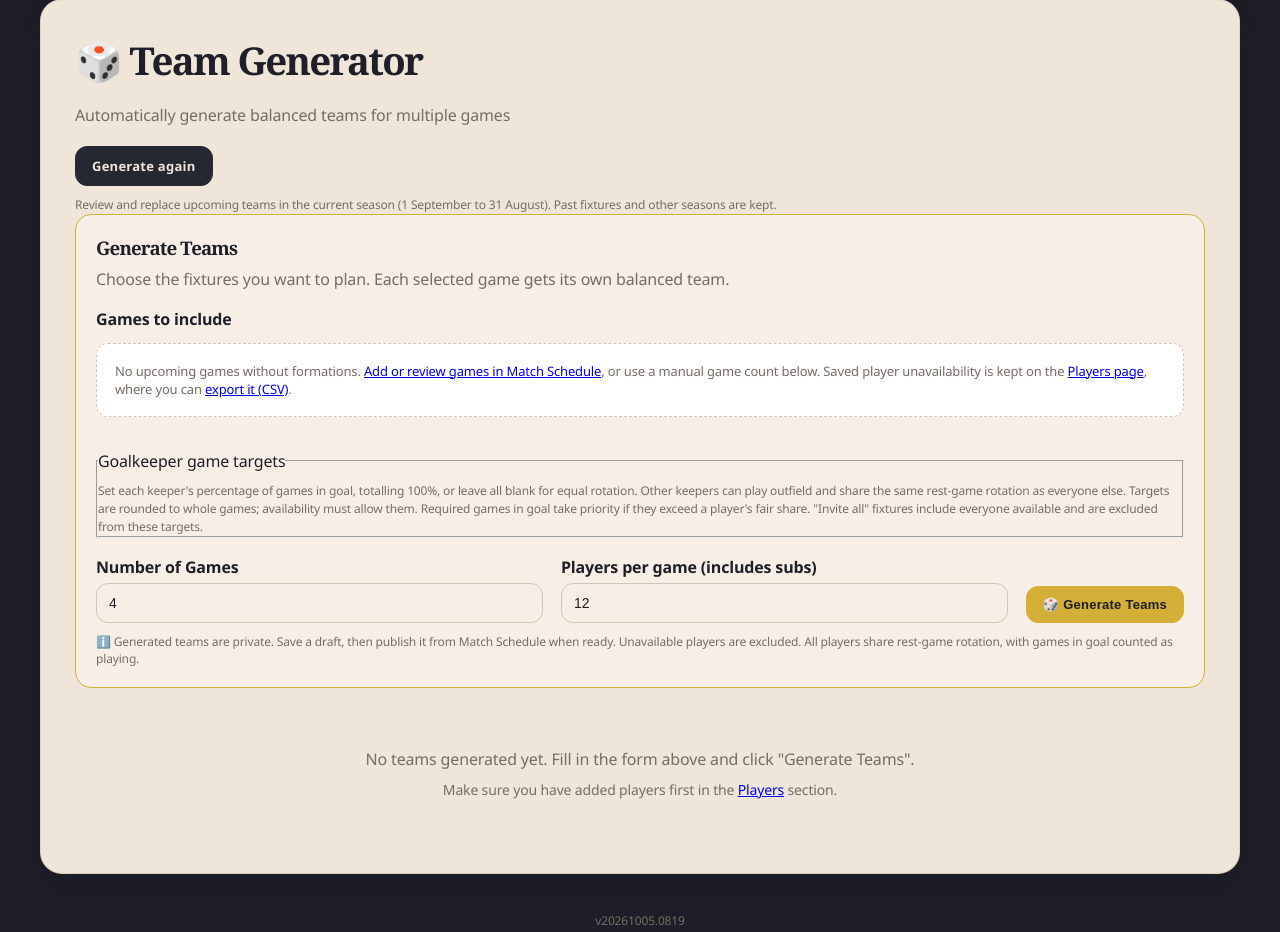
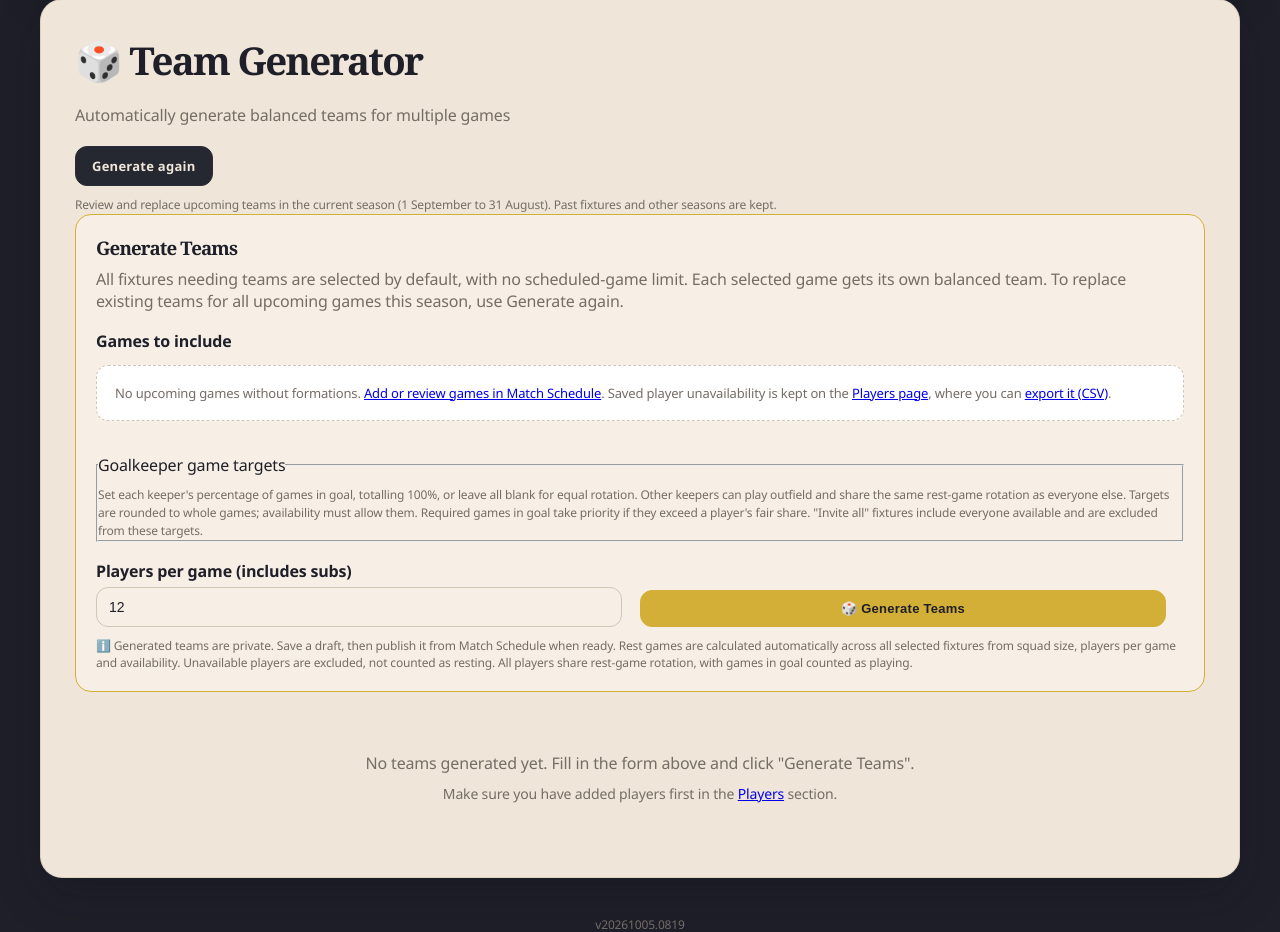
Before and after one commit to counterfitninja/frometowneagles, a Flask app: page /team-generator in a window 1280 px wide. Shown: the part 159-1091 px from the top of the page. Run offline with Flask 3, Linux system fonts and the light colour scheme; the visitor is signed in with stand-in values (Sample User, id 1); data comes from the database, SQL or seed files in the repository; data that the repository does not hold is empty.

Commit message:
Generate teams from all selected fixtures without a manual game count
Co-authored-by: Copilot App <223556219+Copilot@users.noreply.github.com>

```diff
--- a/app.py
+++ b/app.py
@@ -1436,7 +1436,7 @@ def team_generator():
         'team_generator.html',
         players=players,
         matches=matches,
-        selected_match_ids=[match['id'] for match in (matches if regenerate else matches[:20])],
+        selected_match_ids=[match['id'] for match in matches],
         invite_all_match_ids=[],
         unavailable_by_match=load_saved_unavailability(matches),
         team_size=get_setting('generator_team_size', 12),
@@ -1687,10 +1687,9 @@ def generate_teams():
     regenerate = request.path == '/team-generator/regenerate'
 
     try:
-        requested_num_games = int(request.form.get('num_games', 4))
         team_size = int(request.form.get('team_size', 12))
     except (TypeError, ValueError):
-        return render_template('team_generator.html', error='Enter a valid number of games and team size.', version=VERSION)
+        return render_template('team_generator.html', error='Enter a valid team size.', version=VERSION)
 
     submitted_match_ids = request.form.getlist('match_ids')
     requested_invite_all_ids = {str(match_id) for match_id in request.form.getlist('invite_all_for')}
@@ -1734,7 +1733,7 @@ def generate_teams():
             invite_all_match_ids=list(invite_all_match_ids),
             unavailable_by_match=unavailable_by_match,
             team_size=team_size,
-            num_games=requested_num_games,
+            num_games=len(selected_matches),
             regenerate=regenerate,
             goalkeeper_percentages={str(p['id']): request.form.get(f"goalkeeper_percentage_{p['id']}", '')
                                     for p in players if p['position'] == 'GK'},
@@ -1752,16 +1751,14 @@ def generate_teams():
             return render_generator_error('One or more selected games are no longer available. Refresh the page and try again.')
         if not selected_matches:
             return render_generator_error('Select at least one game to generate teams for.')
-        if len(selected_matches) > 20 and not regenerate:
-            return render_generator_error('Select 20 games or fewer at a time.')
         num_games = len(selected_matches)
         if not regenerate:
             save_unavailability(selected_matches, unavailable_by_match, active_player_ids)
     else:
-        num_games = requested_num_games
-
-    if num_games < 1 or (num_games > 20 and not regenerate):
-        return render_generator_error('Choose between 1 and 20 games.')
+        return render_generator_error(
+            'Select at least one game to generate teams for.' if matches else
+            'Add fixtures in Match Schedule before generating teams.'
+        )
     if team_size < 9 or team_size > 15:
         return render_generator_error('Team size must be between 9 and 15 players.')
 
--- a/templates/team_generator.html
+++ b/templates/team_generator.html
@@ -518,7 +518,7 @@
         <p class="selection-help">Review availability and goalkeeper targets for all upcoming fixtures this season. Generating again replaces their saved teams with private drafts, including teams already published. Results, past fixtures and other seasons are kept.</p>
         {% else %}
         <h3 style="color: #1e1f28; margin-bottom: 8px;">Generate Teams</h3>
-        <p style="color: #756d66; margin-bottom: 18px;">Choose the fixtures you want to plan. Each selected game gets its own balanced team.</p>
+        <p style="color: #756d66; margin-bottom: 18px;">All fixtures needing teams are selected by default, with no scheduled-game limit. Each selected game gets its own balanced team. To replace existing teams for all upcoming games this season, use Generate again.</p>
         {% endif %}
         <form method="POST" action="{{ url_for('generate_teams') if not regenerate else '/team-generator/regenerate' }}" class="generate-form" enctype="multipart/form-data"
               {% if regenerate %}onsubmit="return confirm('Replace all upcoming teams in the current season with new private drafts? Past fixtures and other seasons will be kept.');"{% endif %}>
@@ -624,13 +624,12 @@
                 {% else %}
                 <div class="empty-game-picker">
                     {% if regenerate %}No upcoming fixtures in the current season. <a href="/matches">Review games in Match Schedule</a>.
-                    {% else %}No upcoming games without formations. <a href="/matches">Add or review games in Match Schedule</a>, or use a manual game count below.{% endif %}
+                    {% else %}No upcoming games without formations. <a href="/matches">Add or review games in Match Schedule</a>.{% endif %}
                     Saved player unavailability is kept on the <a href="{{ url_for('players') }}#saved-unavailability">Players page</a>, where you can <a href="{{ url_for('export_saved_unavailability') }}">export it (CSV)</a>.
                 </div>
                 {% endif %}
             </div>
 
-            <input type="hidden" id="num_games" name="num_games" value="{{ num_games|default(4) }}">
             <fieldset class="game-selection-group">
                 <legend>Goalkeeper game targets</legend>
                 <p class="selection-help">Set each keeper's percentage of games in goal, totalling 100%, or leave all blank for equal rotation. Other keepers can play outfield and share the same rest-game rotation as everyone else. Targets are rounded to whole games; availability must allow them. Required games in goal take priority if they exceed a player's fair share. "Invite all" fixtures include everyone available and are excluded from these targets.</p>
@@ -645,17 +644,11 @@
                 {% endfor %}
             </fieldset>
             <div class="generator-options">
-                {% if not matches and not regenerate %}
-                <div class="form-group">
-                    <label for="manual_num_games">Number of Games</label>
-                    <input type="number" id="manual_num_games" min="1" max="20" value="{{ num_games|default(4) }}" required>
-                </div>
-                {% endif %}
                 <div class="form-group">
                     <label for="team_size">Players per game (includes subs)</label>
                     <input type="number" id="team_size" name="team_size" min="9" max="15" value="{{ team_size|default(12) }}" required>
                 </div>
-                <button type="submit" id="generateButton" class="btn btn-success" style="flex: 0;" {% if regenerate and not matches %}disabled{% endif %}>{{ 'Generate again' if regenerate else '🎲 Generate Teams' }}</button>
+                <button type="submit" id="generateButton" class="btn btn-success" style="flex: 0;" {% if not matches %}disabled{% endif %}>{{ 'Generate again' if regenerate else '🎲 Generate Teams' }}</button>
                 {% if regenerate %}
                 <a href="{{ url_for('team_generator') }}" class="btn">Cancel</a>
                 {% endif %}
@@ -684,7 +677,7 @@
             </div>
         </form>
         <p style="font-size: 12px; color: #756d66; margin-top: 10px;">
-            ℹ️ Generated teams are private. Save a draft, then publish it from Match Schedule when ready. Unavailable players are excluded. All players share rest-game rotation, with games in goal counted as playing.
+            ℹ️ Generated teams are private. Save a draft, then publish it from Match Schedule when ready. Rest games are calculated automatically across all selected fixtures from squad size, players per game and availability. Unavailable players are excluded, not counted as resting. All players share rest-game rotation, with games in goal counted as playing.
         </p>
     </div>
 
@@ -879,23 +872,15 @@ function syncGameSelection() {
     const selectionCount = document.getElementById('selectionCount');
     const generateButton = document.getElementById('generateButton');
     const exportButton = document.getElementById('exportAvailabilityButton');
-    const gamesInput = document.getElementById('num_games');
 
     if (gameCheckboxes.length > 0) {
         selectionCount.textContent = `${selectedCount} game${selectedCount === 1 ? '' : 's'} selected`;
-        gamesInput.value = selectedCount;
         generateButton.disabled = selectedCount === 0;
         if (exportButton) exportButton.disabled = selectedCount === 0;
         const saveAvailabilityButton = document.getElementById('saveAvailabilityButton');
         if (saveAvailabilityButton) saveAvailabilityButton.disabled = selectedCount === 0;
     } else {
-        const manualGamesInput = document.getElementById('manual_num_games');
-        if (manualGamesInput) {
-            gamesInput.value = manualGamesInput.value;
-            manualGamesInput.addEventListener('input', () => {
-                gamesInput.value = manualGamesInput.value;
-            });
-        }
+        generateButton.disabled = true;
     }
 
     document.querySelectorAll('[data-game-option]').forEach(option => {
```
Also changed, not shown: tests/test_team_generation.py (+32 -1 lines), README.md.
